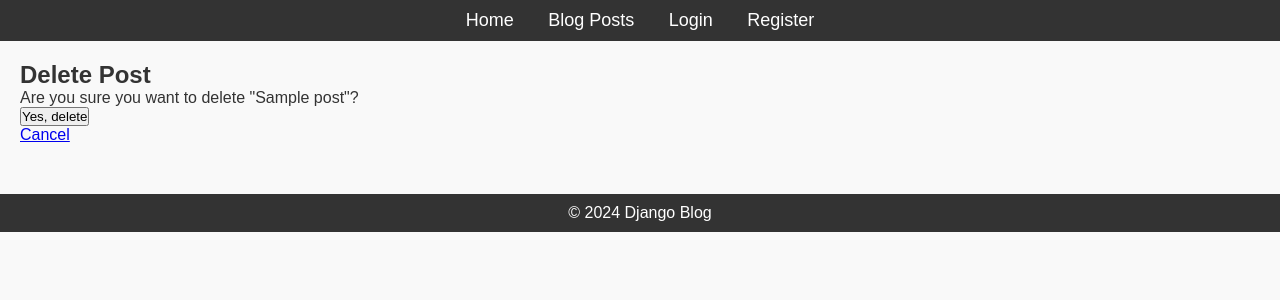
After one commit to jackOfAllNames/Alx_DjangoLearnLab, a Django app: template django_blog/blog/templates/blog/post_confirm_delete.html in a window 1280 px wide. The commit adds this page. Shown: the top 300 px of the page. Run offline with Django 5.2, Linux system fonts and the light colour scheme; the template is opened without the code that fills it: most values are stand-ins (such as "Sample title", 1, 10 or a date in 2020).

Commit message:
implement the delete feature

```diff
--- /dev/null
+++ b/django_blog/blog/templates/blog/post_confirm_delete.html
@@ -0,0 +1,9 @@
+{% extends "blog/_base.html" %} {% block content %}
+<h2>Delete Post</h2>
+<p>Are you sure you want to delete "{{ post.title }}"?</p>
+<form method="post">
+  {% csrf_token %}
+  <button type="submit">Yes, delete</button>
+</form>
+<a href="{% url 'posts' %}">Cancel</a>
+{% endblock %}
--- a/django_blog/blog/templates/blog/post_list.html
+++ b/django_blog/blog/templates/blog/post_list.html
@@ -6,7 +6,7 @@
     <a href="">{{ post.title }}</a>
     by {{ post.author }} on {{ post.published_date|date:"F j, Y" }} |
     <a href="">Edit</a> |
-    <a href="">Delete</a>
+    <a href="{% url 'post_delete' post.pk%}">Delete</a>
   </li>
   {% empty %}
   <li>No posts available.</li>
--- a/django_blog/blog/urls.py
+++ b/django_blog/blog/urls.py
@@ -1,6 +1,6 @@
 from django.urls import path, include
 from .views import HomeView, SignUpView, LogInView, LogOutView, ProfileView
-from .views import PostCreateView, ListPostsView
+from .views import PostCreateView, ListPostsView, DeletePostView
 
 urlpatterns = [
     path('', HomeView.as_view(), name='home'),
@@ -9,8 +9,9 @@ urlpatterns = [
     path('register/', SignUpView.as_view(), name='register'),
     path('profile/', ProfileView, name='profile'),
 
+    path('posts/', ListPostsView.as_view(), name='posts'),
     path('posts/new/', PostCreateView.as_view(), name='post_create'),
-    path('posts/', ListPostsView.as_view(), name='posts'),
+    path('posts/<int:pk>/delete/', DeletePostView.as_view(), name='post_delete'),
 
     # path('accounts/', include('django.contrib.auth.urls')),
     # path('accounts/register/', SignUpView.as_view(), name='signup'),
```
Also changed, not shown: django_blog/blog/views.py (+12 -1 lines).
